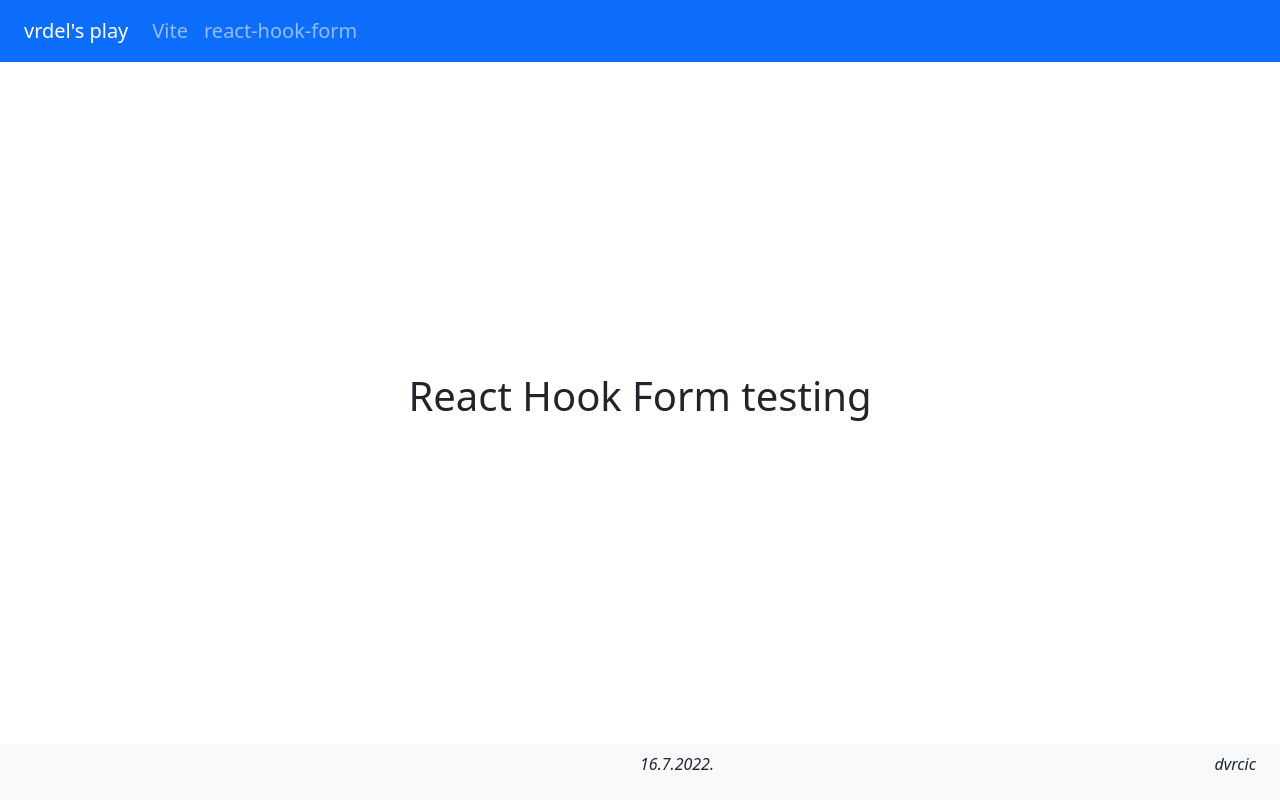
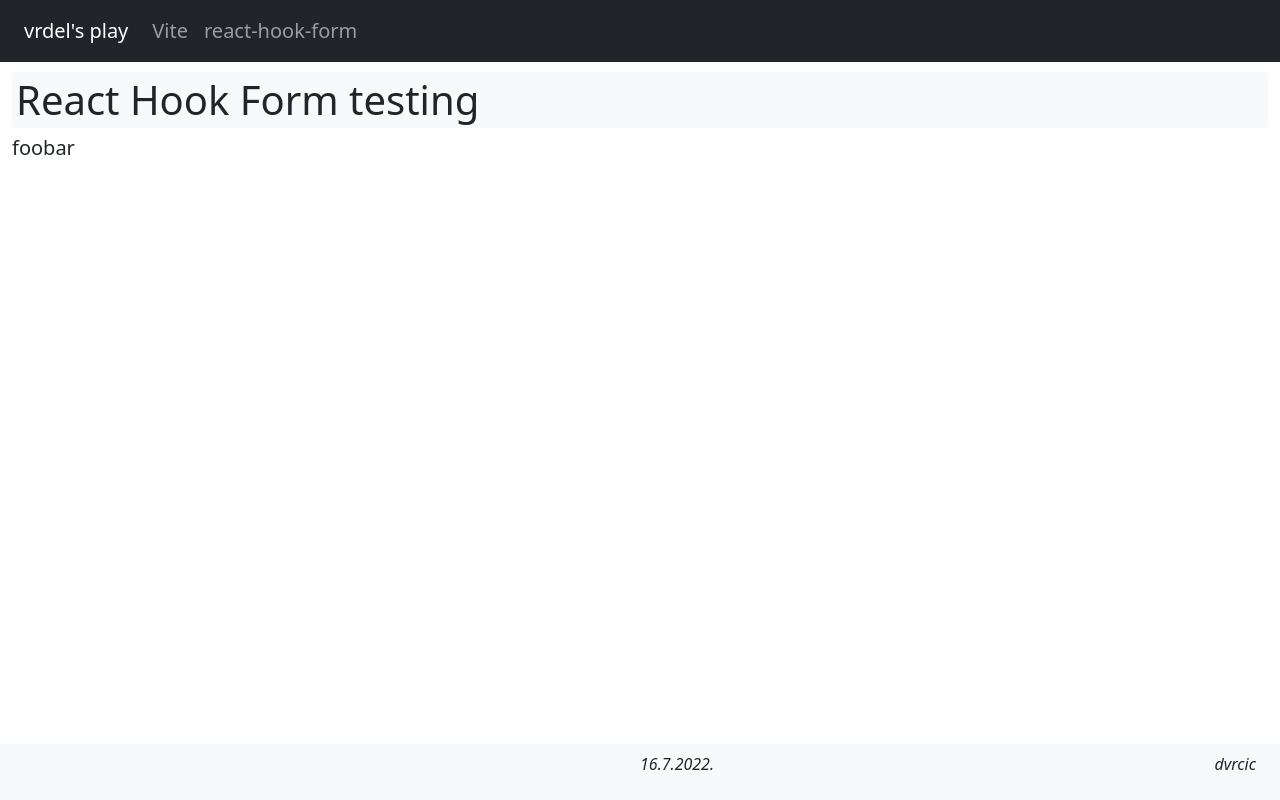
Before and after one commit to vrdel/react-playground, a React (Vite) app in the folder react-playground/: page /react-hook-form in a window 1280 px wide. Built offline with nearby package versions, Linux system fonts and the light colour scheme.

Commit message:
remove styles from vite's css

```diff
--- a/react-playground/src/App.css
+++ b/react-playground/src/App.css
@@ -1,10 +1,3 @@
-#root {
-  max-width: 1280px;
-  margin: 0 auto;
-  padding: 2rem;
-  text-align: center;
-}
-
 .logo {
   height: 6em;
   padding: 1.5em;
@@ -32,10 +25,6 @@
   }
 }
 
-.card {
-  padding: 2em;
-}
-
 .read-the-docs {
   color: #888;
 }
--- a/react-playground/src/index.css
+++ /dev/null
@@ -1,70 +0,0 @@
-:root {
-  font-family: Inter, Avenir, Helvetica, Arial, sans-serif;
-  font-size: 16px;
-  line-height: 24px;
-  font-weight: 400;
-
-  color-scheme: light dark;
-  color: rgba(255, 255, 255, 0.87);
-  background-color: #242424;
-
-  font-synthesis: none;
-  text-rendering: optimizeLegibility;
-  -webkit-font-smoothing: antialiased;
-  -moz-osx-font-smoothing: grayscale;
-  -webkit-text-size-adjust: 100%;
-}
-
-a {
-  font-weight: 500;
-  color: #646cff;
-  text-decoration: inherit;
-}
-a:hover {
-  color: #535bf2;
-}
-
-body {
-  margin: 0;
-  display: flex;
-  place-items: center;
-  min-width: 320px;
-  min-height: 100vh;
-}
-
-h1 {
-  font-size: 3.2em;
-  line-height: 1.1;
-}
-
-button {
-  border-radius: 8px;
-  border: 1px solid transparent;
-  padding: 0.6em 1.2em;
-  font-size: 1em;
-  font-weight: 500;
-  font-family: inherit;
-  background-color: #1a1a1a;
-  cursor: pointer;
-  transition: border-color 0.25s;
-}
-button:hover {
-  border-color: #646cff;
-}
-button:focus,
-button:focus-visible {
-  outline: 4px auto -webkit-focus-ring-color;
-}
-
-@media (prefers-color-scheme: light) {
-  :root {
-    color: #213547;
-    background-color: #ffffff;
-  }
-  a:hover {
-    color: #747bff;
-  }
-  button {
-    background-color: #f9f9f9;
-  }
-}
--- a/react-playground/src/main.jsx
+++ b/react-playground/src/main.jsx
@@ -2,7 +2,6 @@ import React from 'react'
 import ReactDOM from 'react-dom/client'
 import App from './App'
 import { HelmetProvider } from 'react-helmet-async'
-import './index.css'
 import 'bootstrap/dist/css/bootstrap.min.css'
 
 ReactDOM.createRoot(document.getElementById('root')).render(
--- a/react-playground/src/routes/default.jsx
+++ b/react-playground/src/routes/default.jsx
@@ -8,15 +8,15 @@ import { Outlet } from 'react-router-dom'
 const RootApp = () => {
 
   return (
-    <Container>
+    <Container fluid>
       <Row>
         <Col>
           <Navigation/>
         </Col>
       </Row>
-      <Row className="no-gutters">
-        <Col>
-          <Outlet />
+      <Row className="pt-5">
+        <Col className="pt-4">
+          <Outlet/>
         </Col>
       </Row>
       <Row>
--- a/react-playground/src/routes/mainvite.jsx
+++ b/react-playground/src/routes/mainvite.jsx
@@ -1,12 +1,23 @@
 import React, { useState } from 'react'
 import reactLogo from '../assets/react.svg'
 import DocumentTitle from '../ui/headtitle'
+import { Row, Col } from 'reactstrap'
 
 
 const MainVite = () => {
   const [count, setCount] = useState(0)
 
   return (
+    <>
+      <Row>
+        <Col>
+          <h1>
+            Start Vite page
+          </h1>
+        </Col>
+      </Row>
+      <Row className="d-flex">
+        <Col className="justify-content-center">
           <div className="App">
             <DocumentTitle/>
             <div>
@@ -30,6 +41,9 @@ const MainVite = () => {
               Click on the Vite and React logos to learn more
             </p>
           </div>
+        </Col>
+      </Row>
+    </>
   )
 }
 
--- a/react-playground/src/routes/reacthookform.jsx
+++ b/react-playground/src/routes/reacthookform.jsx
@@ -1,15 +1,27 @@
 import React from 'react';
 import DocumentTitle from '../ui/headtitle'
+import { Row, Col } from 'reactstrap'
 
 
 const ReactHookForm = () => {
   return (
-    <main>
+    <>
       <DocumentTitle/>
-      <h1>
-        React Hook Form testing
-      </h1>
-    </main>
+      <Row>
+        <Col>
+          <h1 className="bg-light p-1 rounded">
+            React Hook Form testing
+          </h1>
+        </Col>
+      </Row>
+      <Row>
+        <Col>
+          <h5>
+            foobar
+          </h5>
+        </Col>
+      </Row>
+    </>
   )
 }
 
--- a/react-playground/src/ui/navigation.jsx
+++ b/react-playground/src/ui/navigation.jsx
@@ -12,7 +12,7 @@ import {Link} from 'react-router-dom';
 
 const Navigation = () => {
   return (
-    <Navbar className="fs-4" color="primary" dark expand="md" fixed="top">
+    <Navbar className="fs-4 bg-dark" dark expand="md" fixed="top">
       <NavbarBrand tag={Link} to="/home">
         vrdel&apos;s play
       </NavbarBrand>
```
Lines whose indentation alone changed are shown as unchanged.
